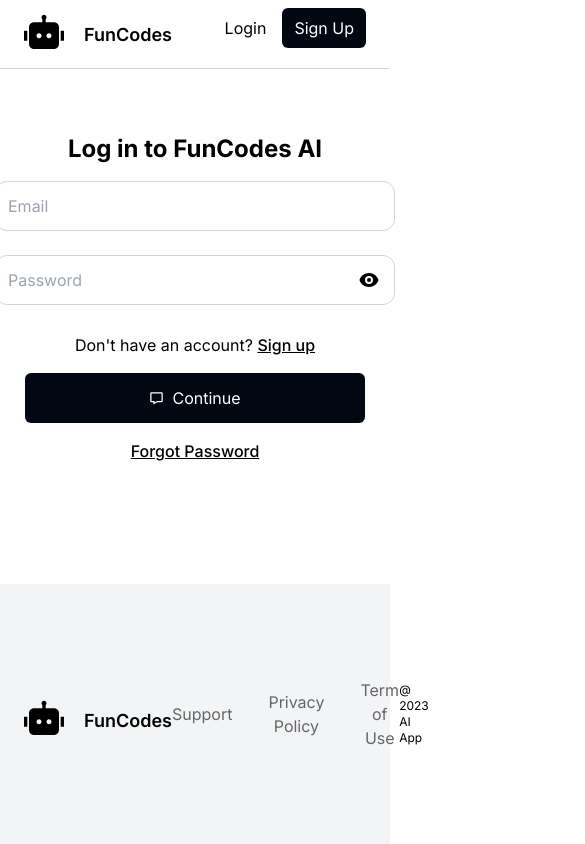
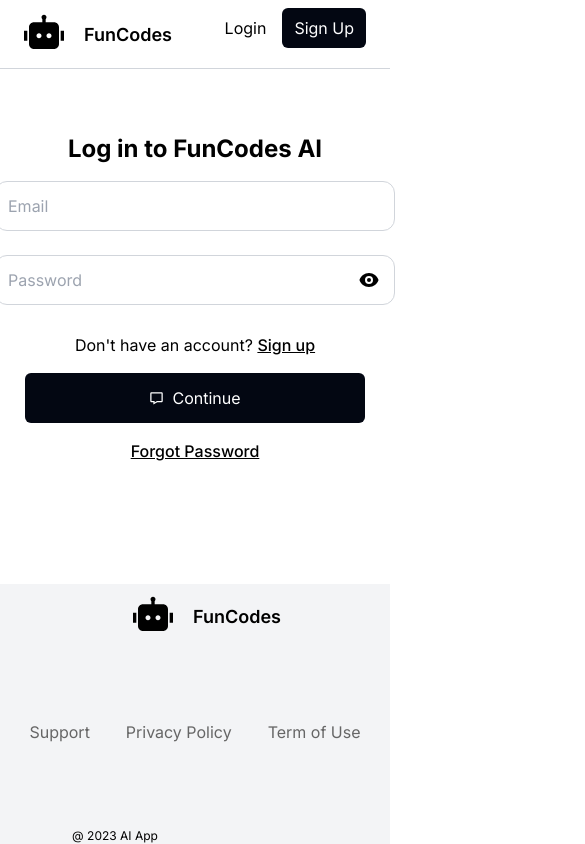
Before and after one commit to mehmetakifkucukkaya/chat-frontend, a React (Vite) app: page / in a window 390 px wide. Shown: the whole page, 585 px wide, since content can reach past the window. Built offline with nearby package versions, Linux system fonts and the light colour scheme.

Commit message:
Created Login process

```diff
--- a/package.json
+++ b/package.json
@@ -10,6 +10,8 @@
     "preview": "vite preview"
   },
   "dependencies": {
+    "antd": "^5.11.0",
+    "axios": "^1.6.0",
     "react": "^18.2.0",
     "react-dom": "^18.2.0",
     "react-icons": "^4.11.0"
--- a/src/components/Footer.tsx
+++ b/src/components/Footer.tsx
@@ -5,7 +5,7 @@ const Footer = () => {
 
         // TODO: Responsive yapılacak.
 
-        <div className='bg-gray-100 h-[260px] flex justify-between '>
+        <div className='bg-gray-100 h-[260px] flex flex-row max-md:flex-col justify-between '>
 
             {/* Left Area -> Includes icon and app name */}
             {/* //TODO: Anasayfaya yönlendirilecek. */}
@@ -15,7 +15,7 @@ const Footer = () => {
             </button>
 
             {/* Center Area ->Includes Support,Term of Use and Privacy Polciy */}
-            <div className='text-[#666666] flex items-center space-x-9'>
+            <div className='text-[#666666] flex justify-center items-center space-x-9'>
 
                 {/* //TODO: Gerekli yönlendirilmeler yapılacak. */}
                 <button className='text-base hover:underline'>Support</button>
@@ -25,7 +25,7 @@ const Footer = () => {
 
 
             {/* Right Area -> Includes Copyright */}
-            <div className='flex items-center'>
+            <div className='flex items-center justify-center'>
                 <p className='text-black text-xs mr-40'>@ 2023 AI App</p>
             </div>
 
--- a/src/components/LoginForm.tsx
+++ b/src/components/LoginForm.tsx
@@ -1,18 +1,37 @@
 import { MouseEventHandler, useState } from 'react'
 import { HiEyeOff, HiEye } from 'react-icons/hi'
 import { BiMessage } from 'react-icons/bi'
+import axios from 'axios';
 
 const LoginForm = () => {
 
     //TODO: Validate işlemleri yapılacak
 
-    const [showPassword, setShowPassword] = useState(false);
+    const [showPassword, setShowPassword] = useState<boolean>(false);
+
 
     const togglePasswordVisibility: MouseEventHandler<HTMLButtonElement> = (event) => {
         setShowPassword(!showPassword);
 
         event.preventDefault();
     };
+
+
+    const login = () => {
+        axios.post('http://localhost:3000/auth/login', {
+            email: 'ismail',
+            password: '123'
+        })
+            .then(function (response) {
+                localStorage.setItem('token', response.data.data); //* Token localstorage'a kaydedildi.
+
+                //* Kontrol amaçlı yazdırıldı.
+                // console.log(localStorage.getItem('token'));
+            })
+            .catch(function (error) {
+                console.log(error);
+            });
+    }
 
 
     return (
@@ -55,7 +74,7 @@ const LoginForm = () => {
 
             {/* Button */}
             <div className="">
-                <button className="bg-[#030712] text-white text-s mt-4 rounded-md h-[50px] md:w-[400px] sm:w-64 w-[340px] flex items-center justify-center">
+                <button onClick={login} className="bg-[#030712] text-white text-s mt-4 rounded-md h-[50px] md:w-[400px] sm:w-64 w-[340px] flex items-center justify-center">
                     <BiMessage className="mr-2" size={15} />
                     Continue
                 </button>
```
Also changed, not shown: 1 other file (tests, documents, lock files or other folders).
